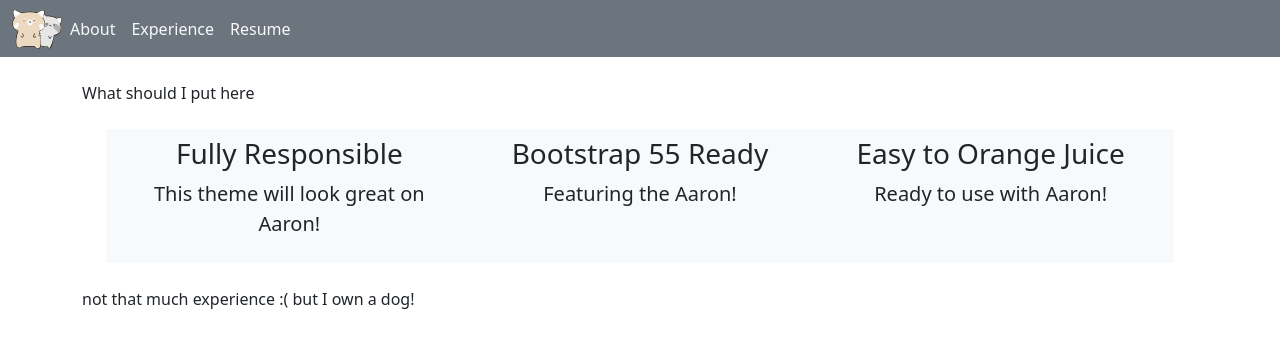
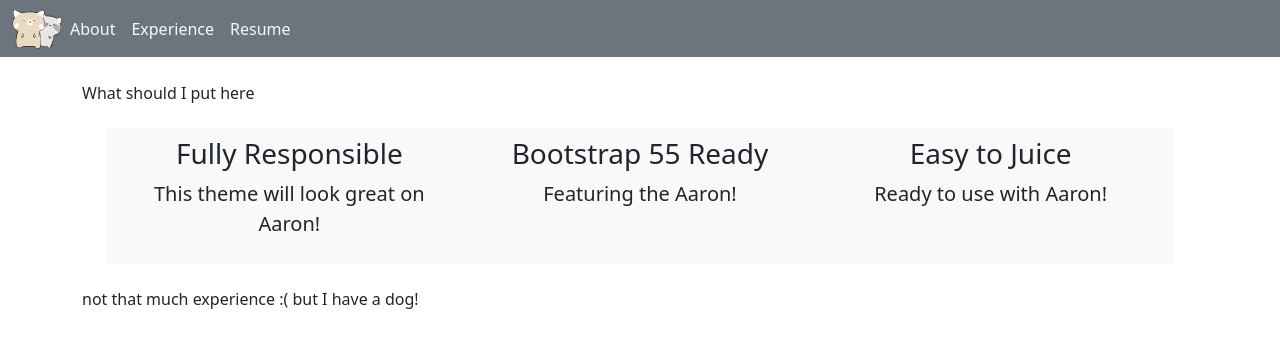
Before and after one commit to AaronH-o/react-resume, a React (Vite) app: page /experience in a window 1280 px wide. Shown: the top 348 px of the page. Built offline with nearby package versions, Linux system fonts and the light colour scheme.

Commit message:
updated text

```diff
--- a/src/pages/ExperiencePage.jsx
+++ b/src/pages/ExperiencePage.jsx
@@ -34,7 +34,7 @@ export default function AboutPage() {
                 <div className="features-icons-icon d-flex">
                   <i className="bi-terminal m-auto text-primary" />
                 </div>
-                <h3>Easy to Orange Juice</h3>
+                <h3>Easy to Juice</h3>
                 <p className="lead mb-0">
                   Ready to use with Aaron!
                 </p>
@@ -44,7 +44,7 @@ export default function AboutPage() {
         </div>
       </section>
       <p>
-        not that much experience :( but I own a dog!
+        not that much experience :( but I have a dog!
       </p>
     </div>
   );
```
